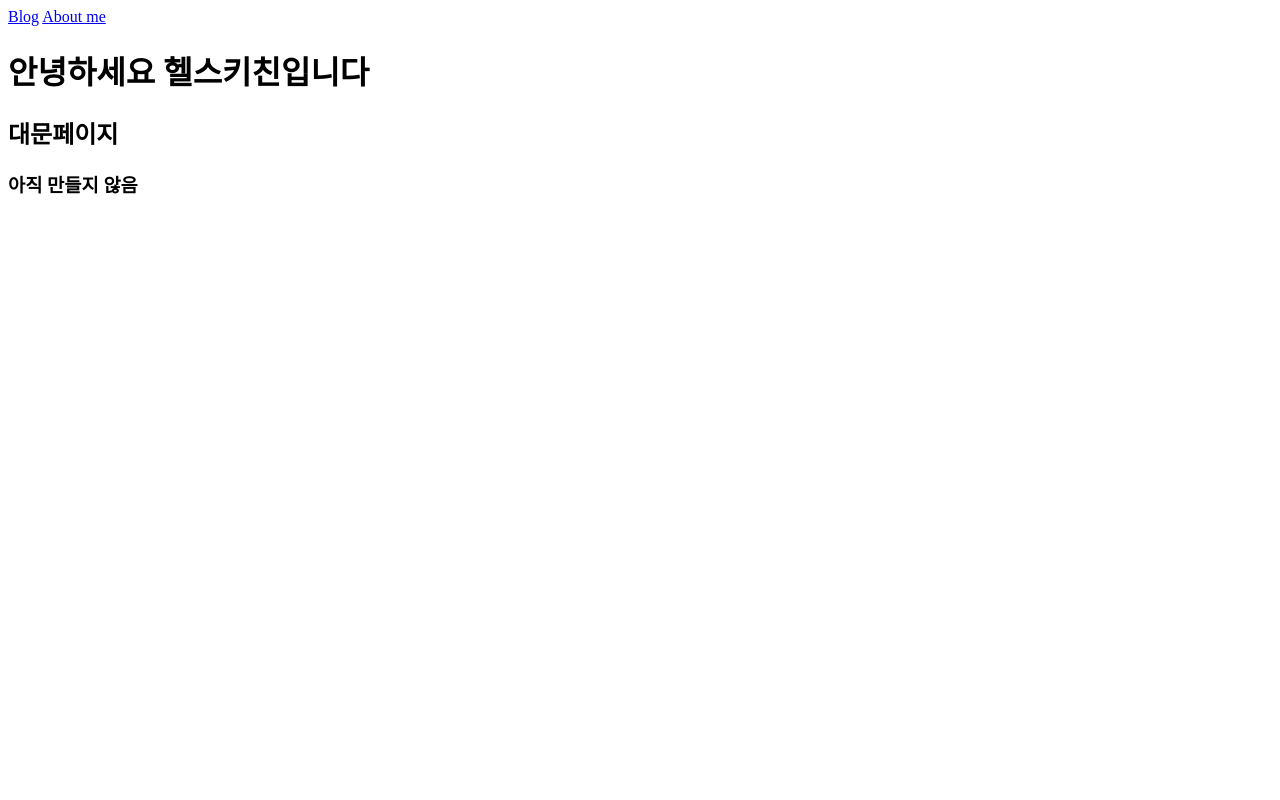
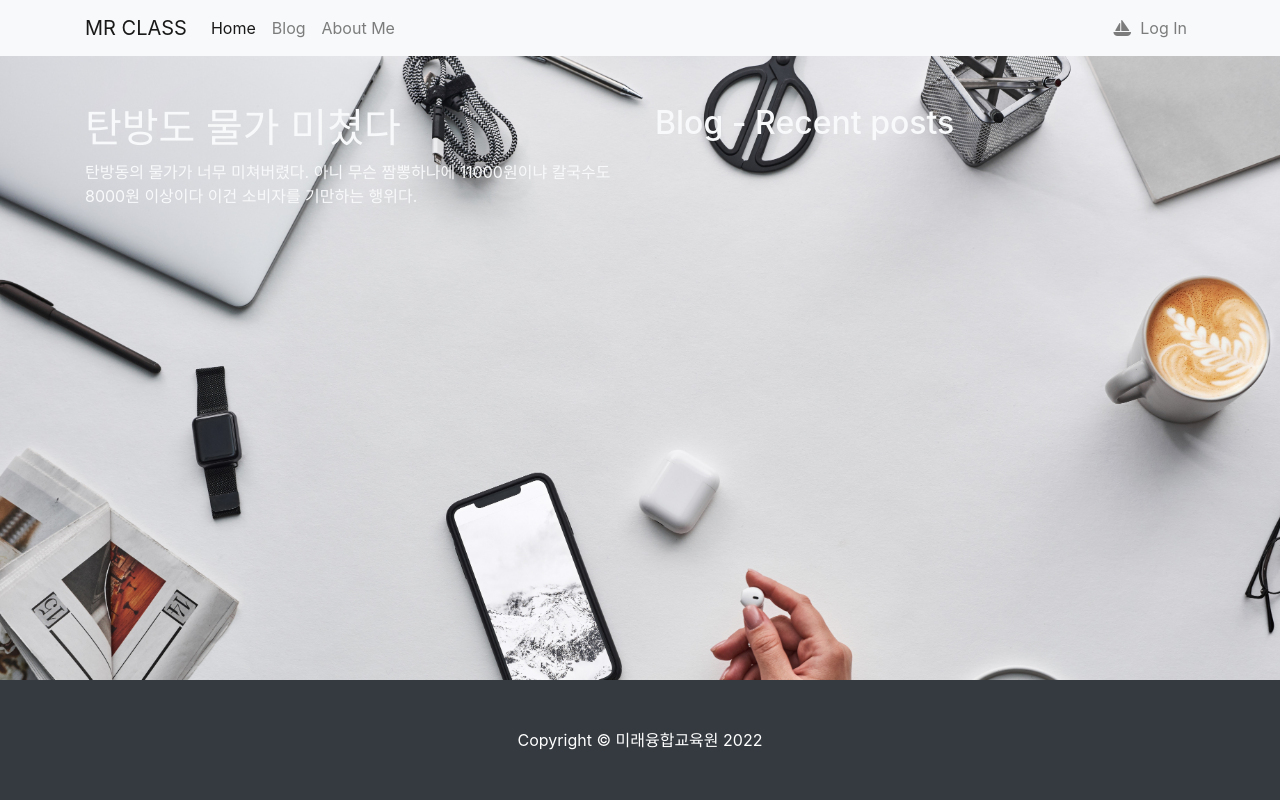
Before and after one commit to Juseong97/do_it_django_a_to_z, a Django app: template single_pages/templates/single_pages/landing.html in a window 1280 px wide. Run offline with Django 4.2, Linux system fonts and the light colour scheme; the template is opened without the code that fills it, so the values that code supplies are empty; parts of the project's set-up code (start-up, migrations or seed data) failed here and were passed over; some libraries are stand-ins or nearby versions.

Commit message:
대문 페이지 수정하기

```diff
--- a/single_pages/templates/single_pages/landing.html
+++ b/single_pages/templates/single_pages/landing.html
@@ -1,17 +1,51 @@
 <!DOCTYPE html>
+{% load static %}
 <html lang="ko">
 <head>
     <meta charset="UTF-8">
-    <title>고든램지 BURGER</title>
+    <title>Do It Django</title>
+    <link rel="stylesheet" href="{% static 'blog/bootstrap/bootstrap.min.css' %}" media="screen">
+    <link rel="stylesheet" href="{% static 'single_pages/css/landing.css' %}" media="screen">
+    <script src="https://kit.fontawesome.com/066e36721f.js" crossorigin="anonymous"></script>
 </head>
 <body>
-    <nav>
-      <a href="/blog/">Blog</a>
-      <a href="/about_me/">About me</a>
-    </nav>
+    {% include 'blog/navbar.html' %}
+    <section>
+        <div class="container">
+            <div class="row jusify-content-between">
+                <div class="col-lg-6 text-light">
+                    <h1 class="mt-5">탄방도 물가 미쳤다</h1>
+                    <p>탄방동의 물가가 너무 미쳐버렸다. 아니 무슨 짬뽕하나에 11000원이냐 칼국수도 8000원 이상이다 이건 소비자를 기만하는 행위다.</p>
+                </div>
+                    <div class="col-lg-5 mt-5">
+                        <h2 class="text-light">Blog - Recent posts</h2>
+                        {% for post in recent_posts %}
+                                <div class="card mt-1">
+                                    <div class="card-body">
+                                        <h6><a href="{{ post.get_absolute_url}}" class="test-decoration-none text-dark">
+                                            {{post.title}}
+                                        </a></h6>
+                                        <span class="badge badge-pill badge-light float-right">
+                                            <img class="mr-1 rounded-circle" width="20px" src="{% static 'single_pages/imgs/love.ico' %}"
+                                                 alt="{{ post.author}}">
+                                            {{ post.author.username }}
+                                            &nbsp;
+                                            &nbsp;
+                                            {{ post.created_at }}
+                                        </span>
+                                    </div>
+                                </div>
+                                {% endfor %}
+                        </div>
+                 </div>
+            </div>
+    </section>
 
-    <h1>안녕하세요 헬스키친입니다</h1>
-    <h2>대문페이지</h2>
-    <h3>아직 만들지 않음</h3>
+    <div class="fixed-bottom">
+    {% include 'blog/footer.html' %}
+    </div>
+    <script src="https://cdn.jsdelivr.net/npm/jquery@3.5.1/dist/jquery.slim.min.js" integrity="sha384-DfXdz2htPH0lsSSs5nCTpuj/zy4C+OGpamoFVy38MVBnE+IbbVYUew+OrCXaRkfj" crossorigin="anonymous"></script>
+    <script src="https://cdn.jsdelivr.net/npm/popper.js@1.16.1/dist/umd/popper.min.js" integrity="sha384-9/reFTGAW83EW2RDu2S0VKaIzap3H66lZH81PoYlFhbGU+6BZp6G7niu735Sk7lN" crossorigin="anonymous"></script>
+    <script src="https://cdn.jsdelivr.net/npm/bootstrap@4.6.2/dist/js/bootstrap.min.js" integrity="sha384-+sLIOodYLS7CIrQpBjl+C7nPvqq+FbNUBDunl/OZv93DB7Ln/533i8e/mZXLi/P+" crossorigin="anonymous"></script>
 </body>
 </html>
```
